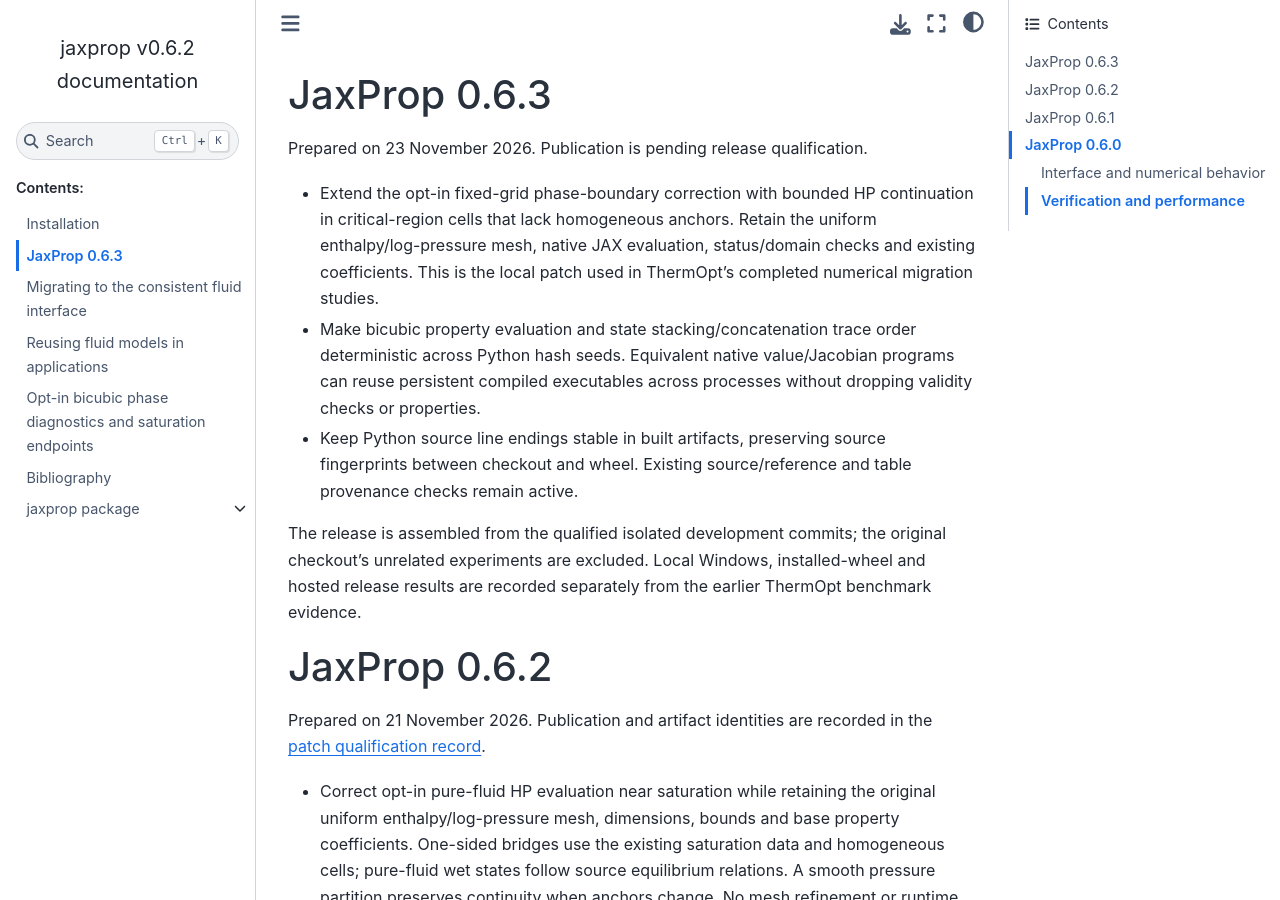
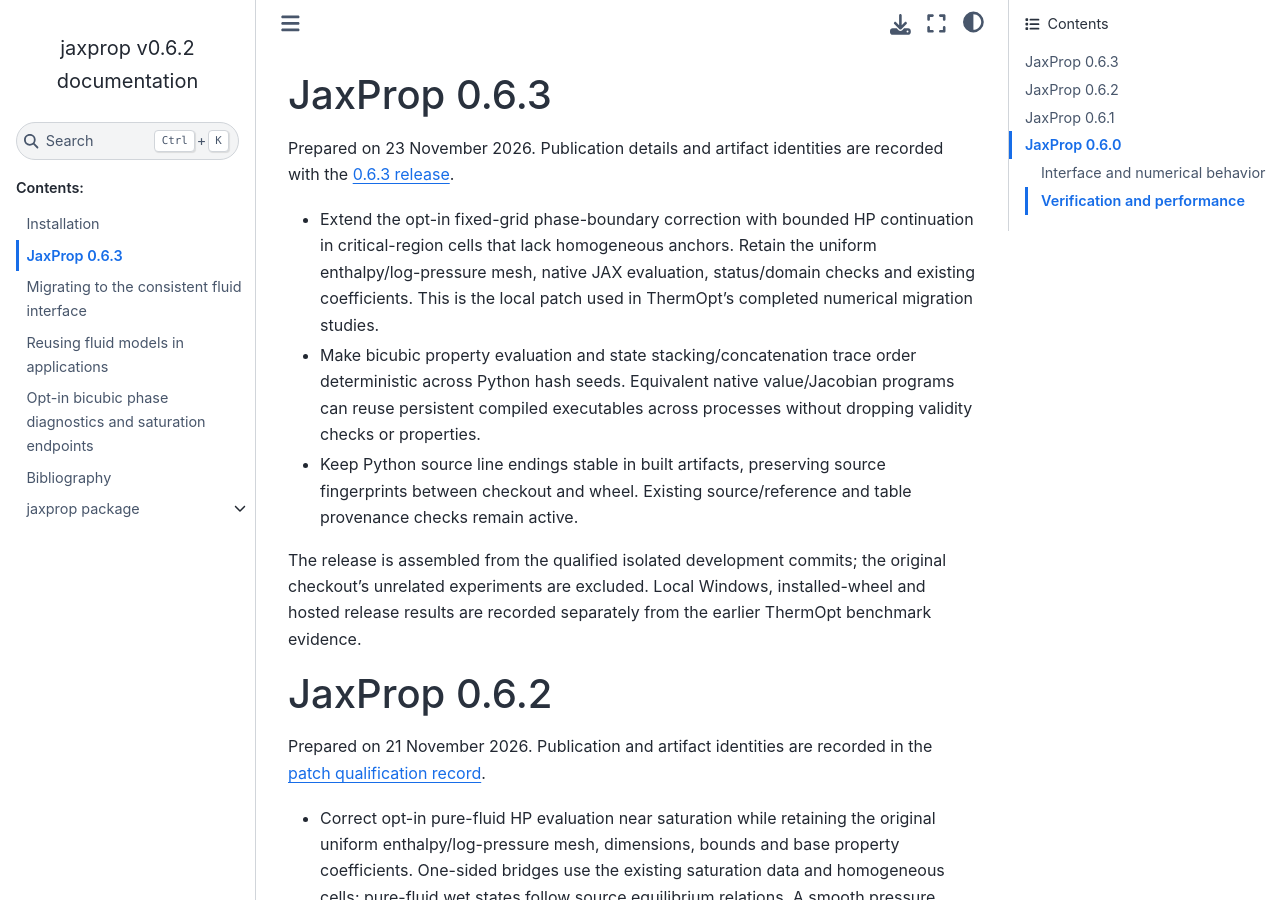
Before and after one commit to turbo-sim/jaxprop, a Sphinx documentation site: the page built from docs/release_notes.md, in a window 1280 px wide and 900 px high. Built offline with Sphinx 7.4.7 and the Sphinx Book theme 1.1.4, drawn with Linux system fonts in a browser that asks for light colours.

Commit message:
docs: link 0.6.3 notes to the release artifact record

```diff
--- a/docs/release_notes.md
+++ b/docs/release_notes.md
@@ -1,6 +1,7 @@
 # JaxProp 0.6.3
 
-Prepared on 23 November 2026. Publication is pending release qualification.
+Prepared on 23 November 2026. Publication details and artifact identities are
+recorded with the [0.6.3 release](https://github.com/turbo-sim/jaxprop/releases/tag/v0.6.3).
 
 - Extend the opt-in fixed-grid phase-boundary correction with bounded HP
   continuation in critical-region cells that lack homogeneous anchors. Retain
```
